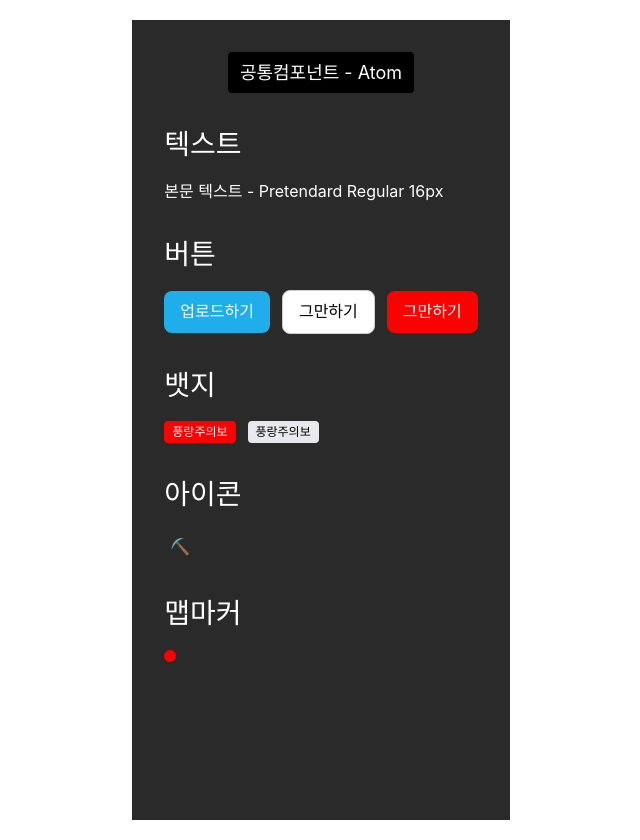
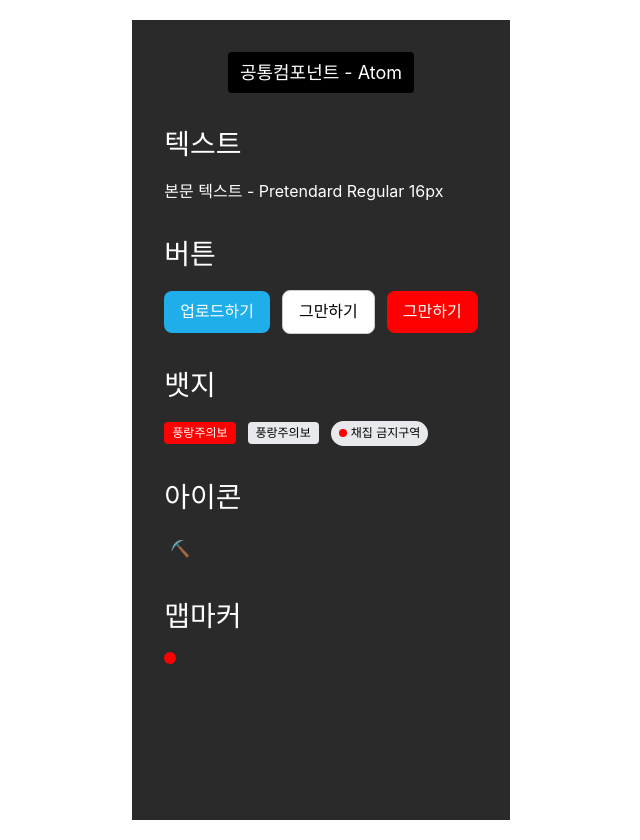
Before and after one commit to MindySo/HaeruHand_405, a React (Vite) app in the folder frontend/: page / in a window 1280 px wide. Shown: the whole page, without its empty margins (319-959 px from the left). Built offline with nearby package versions, Linux system fonts and the light colour scheme; a web font is replaced by a local one.

Commit message:
chore: App.tsx 뱃지 추가(S13P11A405-36)

```diff
--- a/frontend/src/App.tsx
+++ b/frontend/src/App.tsx
@@ -81,6 +81,12 @@ function App() {
           <Badge variant="neutral" size="small">
             풍랑주의보
           </Badge>
+          <Badge variant="neutral" size="small" style={{ borderRadius: theme.borderRadius.xl }}>
+            <MapMarker size="small" />
+            <Text size="xs" style={{ marginLeft: theme.spacing.xs }}>
+              채집 금지구역
+            </Text>
+          </Badge>
         </div>
       </section>
 
```
